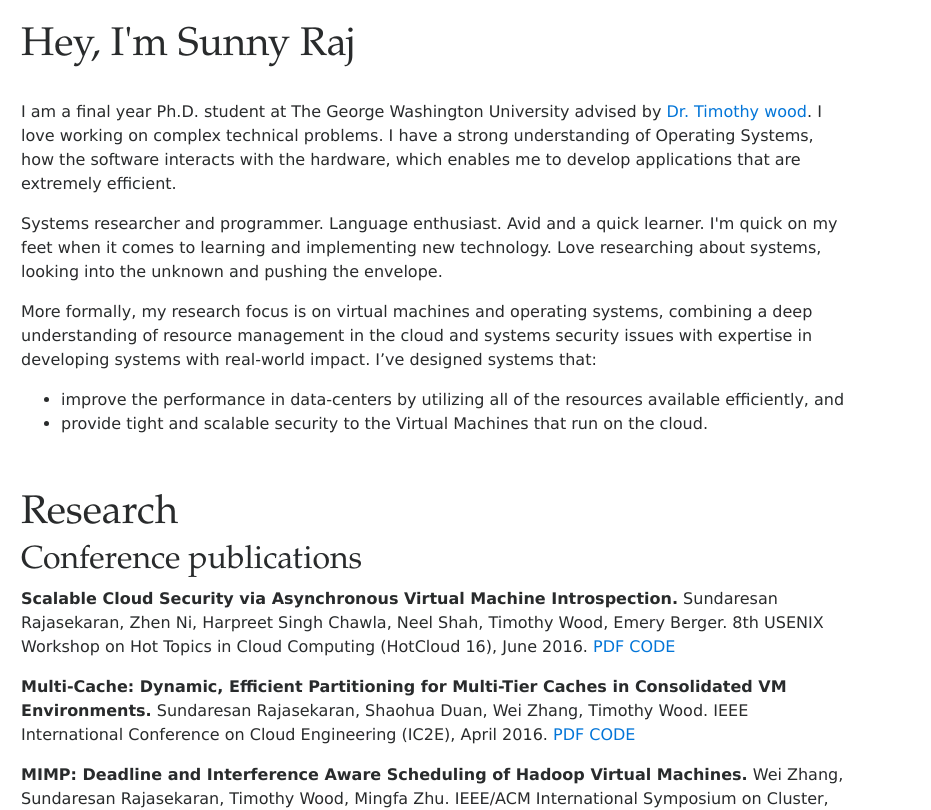
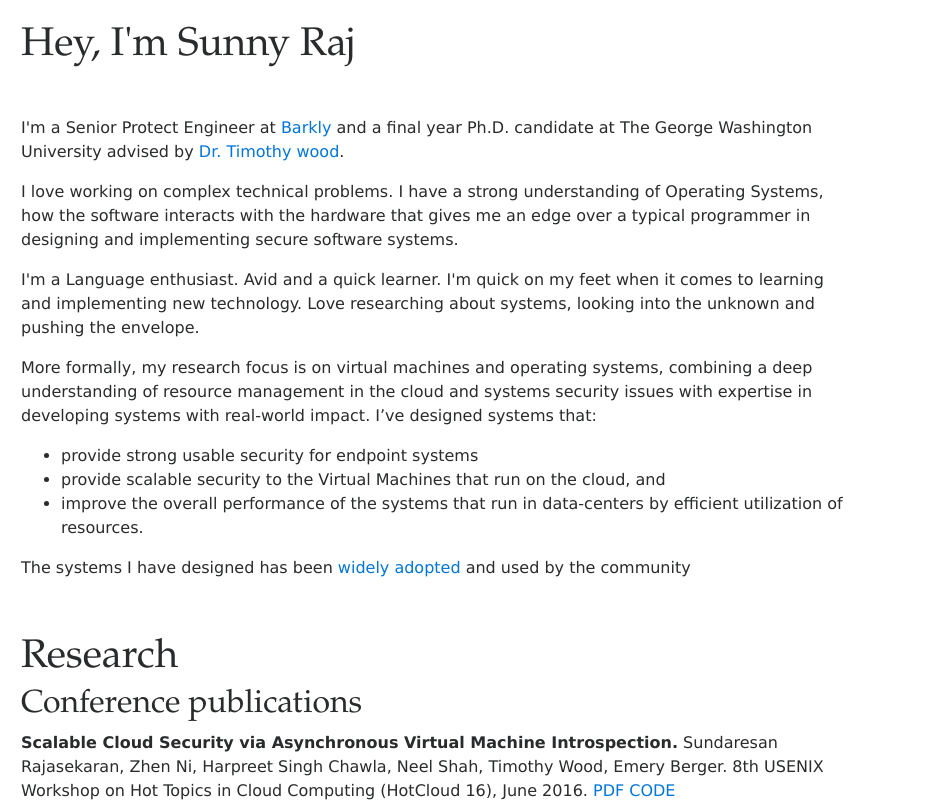
Before and after one commit to SunnyRaj/sunnyraj.github.io, a plain HTML site: page index.html in a window 1280 px wide. Shown: the top 810 px of the page, 349-1280 px from the left. Drawn offline with Linux system fonts and the light colour scheme.

Commit message:
Synchronized build

```diff
--- a/index.html
+++ b/index.html
@@ -98,14 +98,17 @@
       <div class="col-md-9 page">
 
   <h1>Hey, I&#39;m Sunny Raj</h1>
-  <p><br>
-I am a final year Ph.D. student at The George Washington University advised by <a href="http://faculty.cs.gwu.edu/timwood/">Dr. Timothy wood</a>. I love working on complex technical problems. I have a strong understanding of Operating Systems, how the software interacts with the hardware, which enables me to develop applications that are extremely efficient.</p>
-<p>Systems researcher and programmer. Language enthusiast. Avid and a quick learner. I'm quick on my feet when it comes to learning and implementing new technology. Love researching about systems, looking into the unknown and pushing the envelope.</p>
+  <p><br></p>
+<p>I'm a Senior Protect Engineer at <a href="https://www.barkly.com/">Barkly</a> and a final year Ph.D. candidate at The George Washington University advised by <a href="http://faculty.cs.gwu.edu/timwood/">Dr. Timothy wood</a>.</p>
+<p>I love working on complex technical problems. I have a strong understanding of Operating Systems, how the software interacts with the hardware that gives me an edge over a typical programmer in designing and implementing secure software systems.</p>
+<p>I'm a Language enthusiast. Avid and a quick learner. I'm quick on my feet when it comes to learning and implementing new technology. Love researching about systems, looking into the unknown and pushing the envelope.</p>
 <p>More formally, my research focus is on virtual machines and operating systems, combining a deep understanding of resource management in the cloud and systems security issues with expertise in developing systems with real-world impact. I’ve designed systems that:</p>
 <ul>
-<li>improve the performance in data-centers by utilizing all of the resources available efficiently, and</li>
-<li>provide tight and scalable security to the Virtual Machines that run on the cloud.</li>
+<li>provide strong usable security for endpoint systems</li>
+<li>provide scalable security to the Virtual Machines that run on the cloud, and</li>
+<li>improve the overall performance of the systems that run in data-centers by efficient utilization of resources.</li>
 </ul>
+<p>The systems I have designed has been <a href="https://scholar.google.com/citations?user=oA8UGIcAAAAJ&amp;hl=en">widely adopted</a> and used by the community</p>
 <p><br></p>
 <h1>Research</h1>
 <h2>Conference publications</h2>
```
